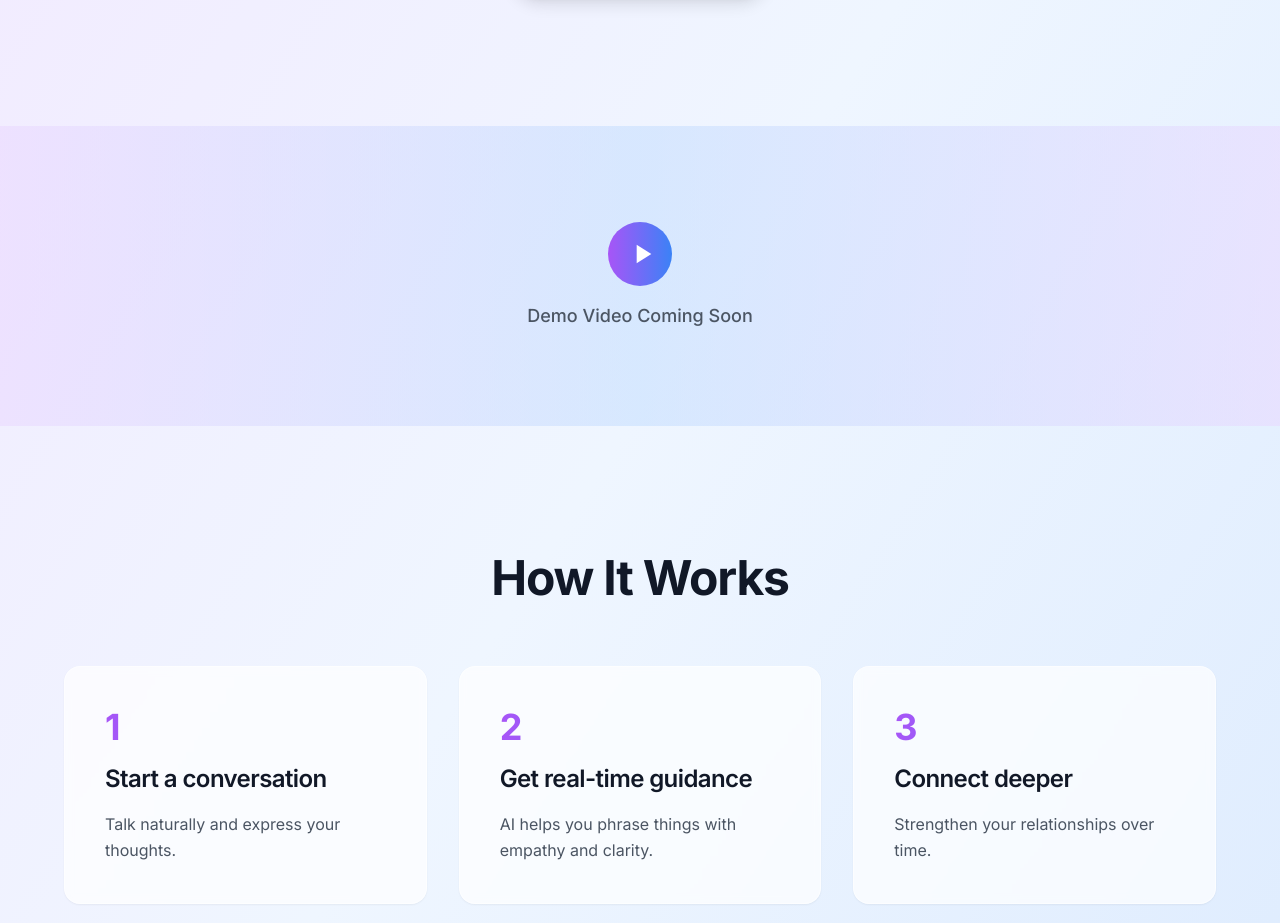
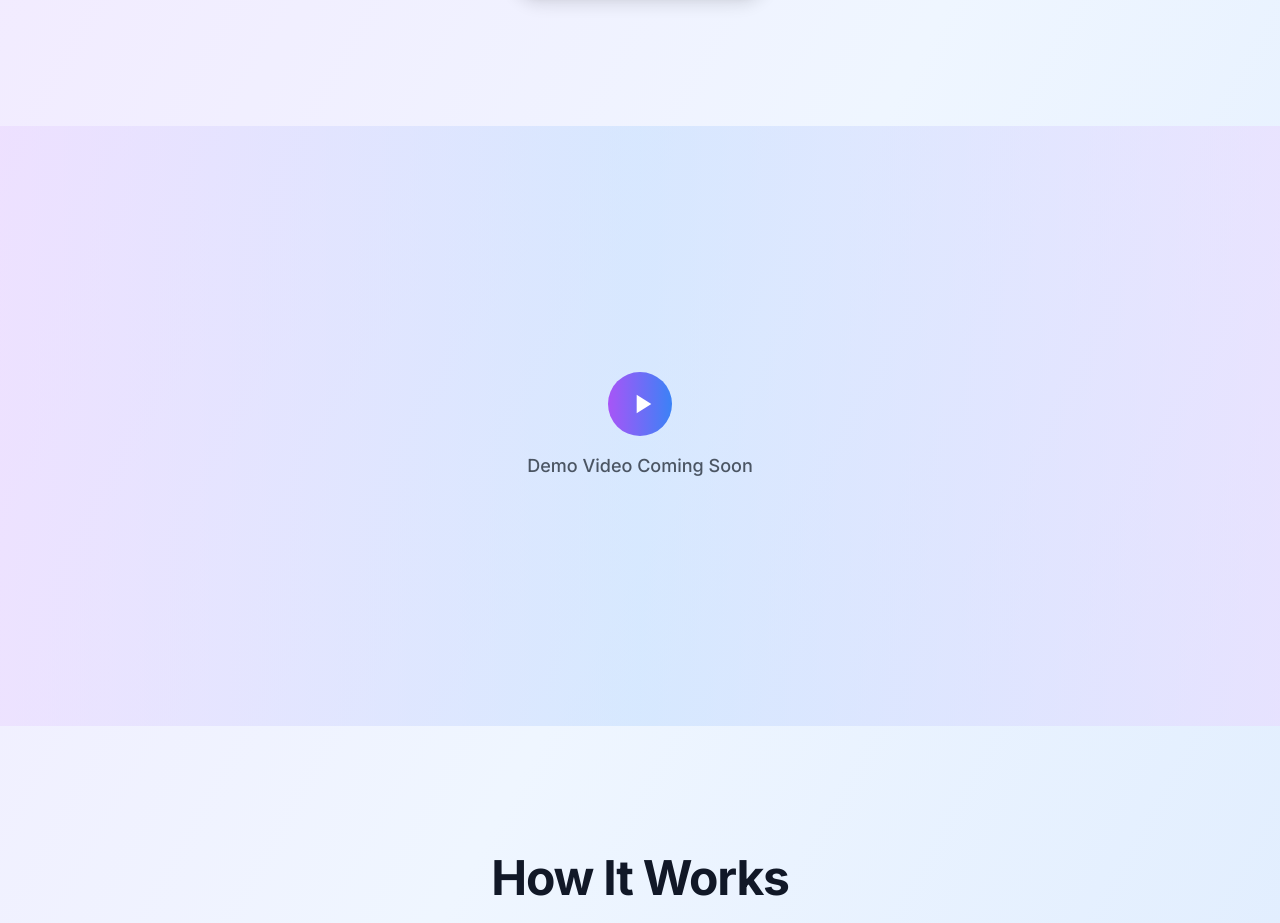
Before and after one commit to mmarufov/TalkToMe, a Next.js app: page / in a window 1280 px wide. Shown: the part 602-1525 px from the top of the page. Built offline with nearby package versions, Linux system fonts and the light colour scheme.

Commit message:
Update homepage video placeholder with new minimum height and padding
- Increased the minimum height of the video placeholder to 600px for better visual impact.
- Adjusted padding to 24px for improved layout and spacing consistency.

```diff
--- a/app/page.tsx
+++ b/app/page.tsx
@@ -145,7 +145,7 @@ export default function Home() {
           className="w-full"
         >
           {/* Video placeholder - replace this div with your video element when ready */}
-          <div className="w-full h-auto bg-gradient-to-r from-purple-200/50 via-blue-200/50 to-purple-200/50 flex items-center justify-center py-16">
+          <div className="w-full min-h-[600px] bg-gradient-to-r from-purple-200/50 via-blue-200/50 to-purple-200/50 flex items-center justify-center py-24">
             <div className="text-center p-8">
               <div className="w-16 h-16 mx-auto mb-4 rounded-full bg-gradient-to-r from-purple-500 to-blue-500 flex items-center justify-center">
                 <svg
```
